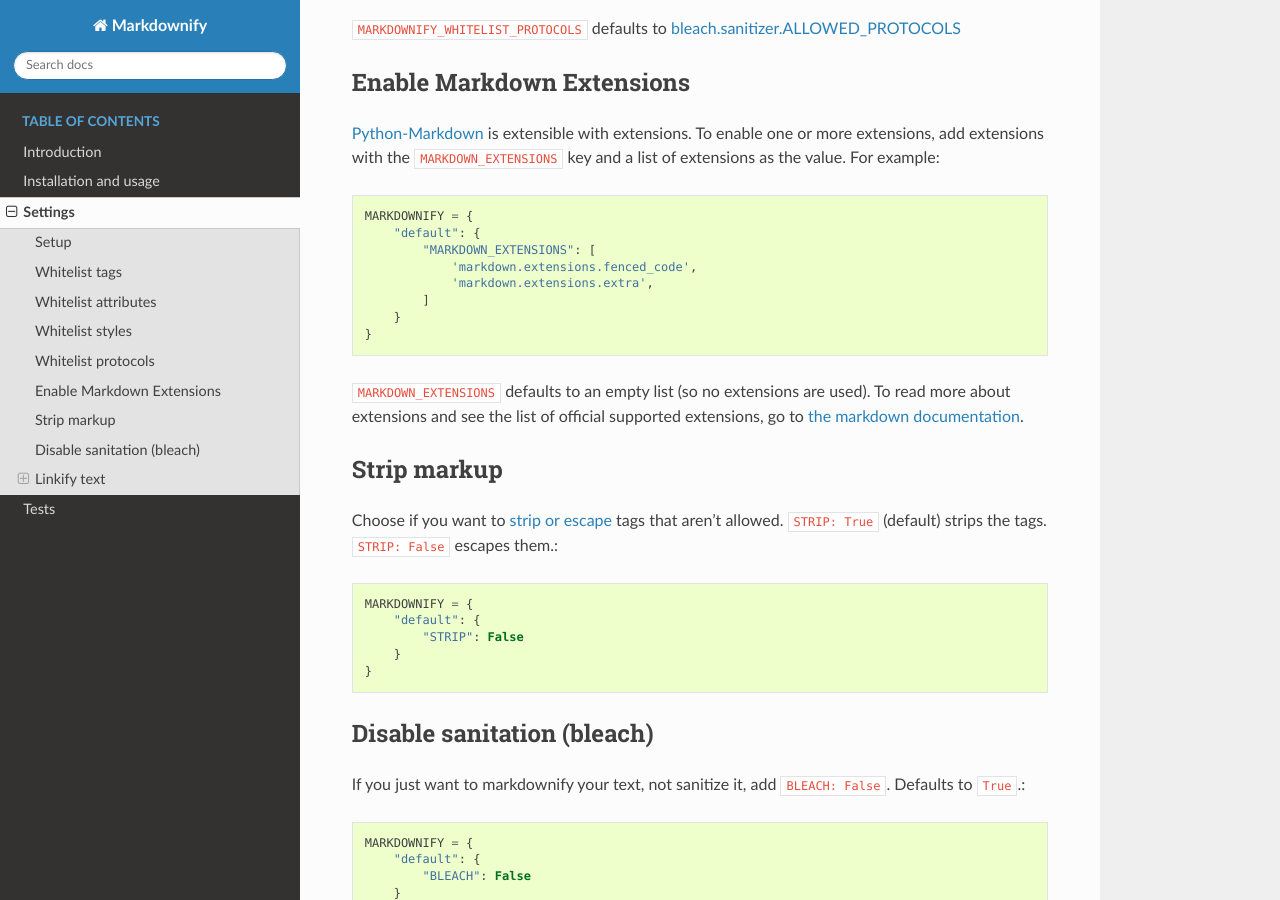
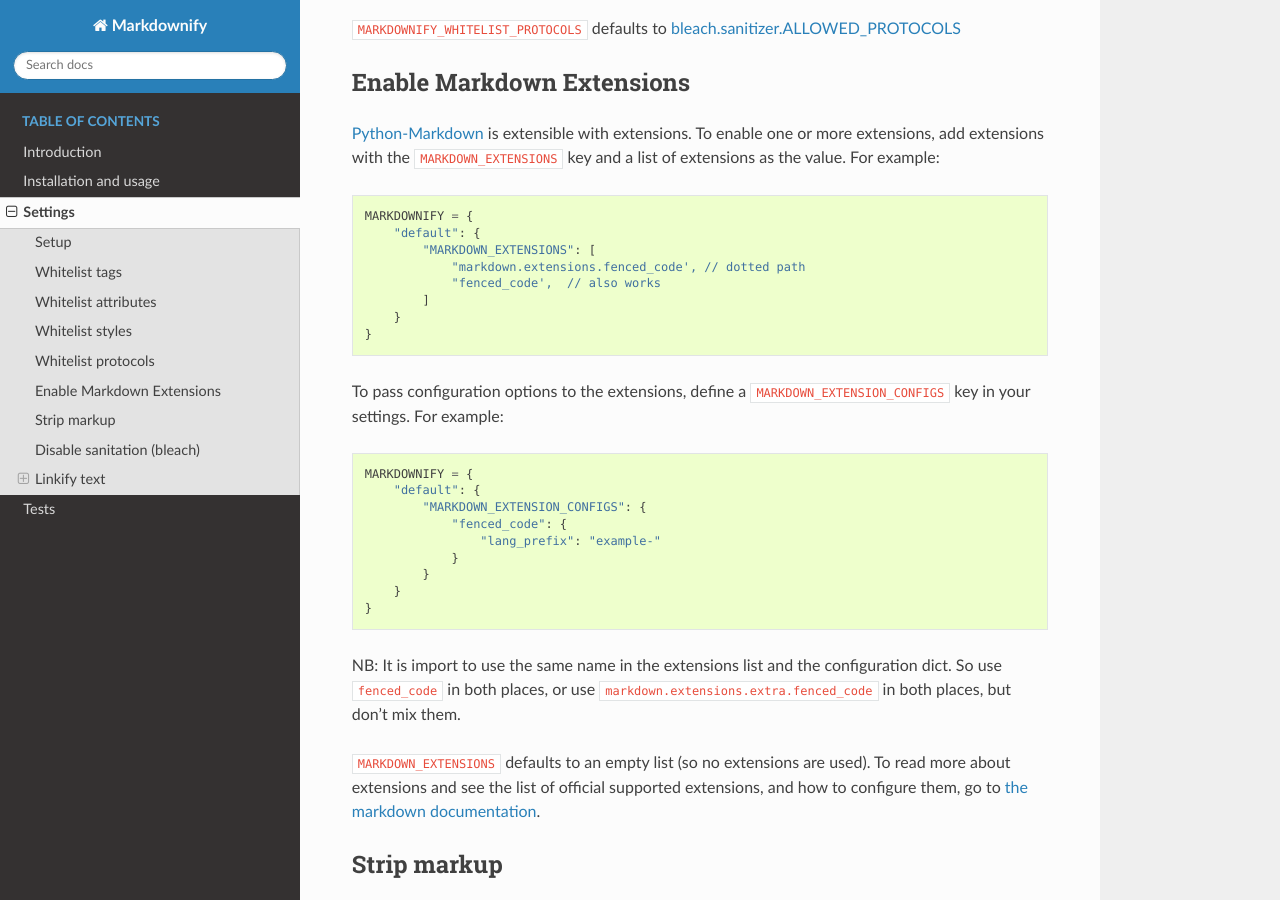
Before and after one commit to erwinmatijsen/django-markdownify, a Sphinx documentation site: the page built from docs/source/settings.rst, in a window 1280 px wide and 900 px high, scrolled down 2464 px. Built offline with Sphinx 7.4.7 and the Read the Docs theme 2.0.0, drawn with Linux system fonts in a browser that asks for light colours.

Commit message:
added extensions_configs

```diff
--- a/docs/source/settings.rst
+++ b/docs/source/settings.rst
@@ -121,15 +121,31 @@ For example::
     MARKDOWNIFY = {
         "default": {
             "MARKDOWN_EXTENSIONS": [
-                'markdown.extensions.fenced_code',
-                'markdown.extensions.extra',
+                "markdown.extensions.fenced_code', // dotted path
+                "fenced_code',  // also works
             ]
         }
     }
 
+To pass configuration options to the extensions, define a ``MARKDOWN_EXTENSION_CONFIGS`` key in your settings.
+For example::
+
+    MARKDOWNIFY = {
+        "default": {
+            "MARKDOWN_EXTENSION_CONFIGS": {
+                "fenced_code": {
+                    "lang_prefix": "example-"
+                }
+            }
+        }
+    }
+
+NB: It is import to use the same name in the extensions list and the configuration dict. So use ``fenced_code`` in
+both places, or use ``markdown.extensions.extra.fenced_code`` in both places, but don't mix them.
+
 ``MARKDOWN_EXTENSIONS`` defaults to an empty list (so no extensions are used).
 To read more about extensions and see the list of official supported extensions,
-go to `the markdown documentation <https://python-markdown.github.io/extensions/>`_.
+and how to configure them, go to `the markdown documentation <https://python-markdown.github.io/extensions/>`_.
 
 
 Strip markup
--- a/setup.py
+++ b/setup.py
@@ -8,7 +8,7 @@ os.chdir(os.path.normpath(os.path.join(os.path.abspath(__file__), os.pardir)))
 
 setup(
     name='django-markdownify',
-    version='0.9.2',
+    version='0.9.3',
     packages=['markdownify'],
     package_dir={'markdownify': 'markdownify'},
     package_data={'markdownify': ['tests/*.md']},
@@ -18,7 +18,7 @@ setup(
     long_description=README,
     long_description_content_type="text/markdown",
     url='https://github.com/erwinmatijsen/django-markdownify',
-    download_url='https://github.com/erwinmatijsen/django-markdownify/archive/0.9.0.tar.gz',
+    download_url='https://github.com/erwinmatijsen/django-markdownify/archive/0.9.3.tar.gz',
     author='Erwin Matijsen, R Moelker',
     author_email='erwin@erwinmatijsen.nl',
     classifiers=[
```
Also changed, not shown: 2 other files.
